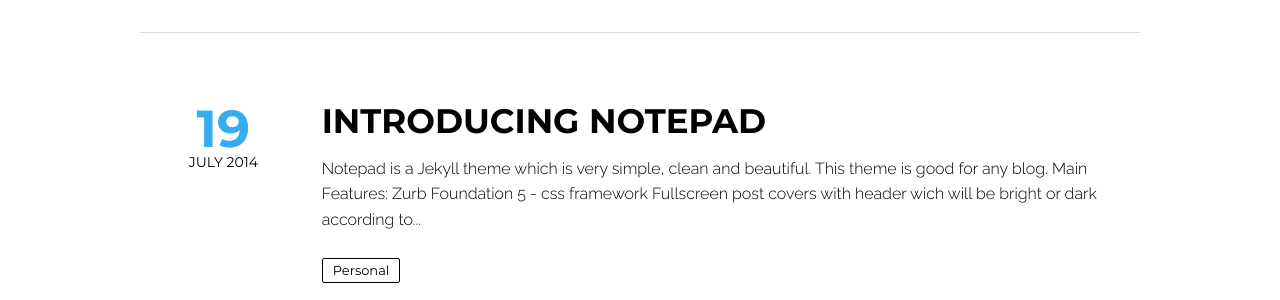
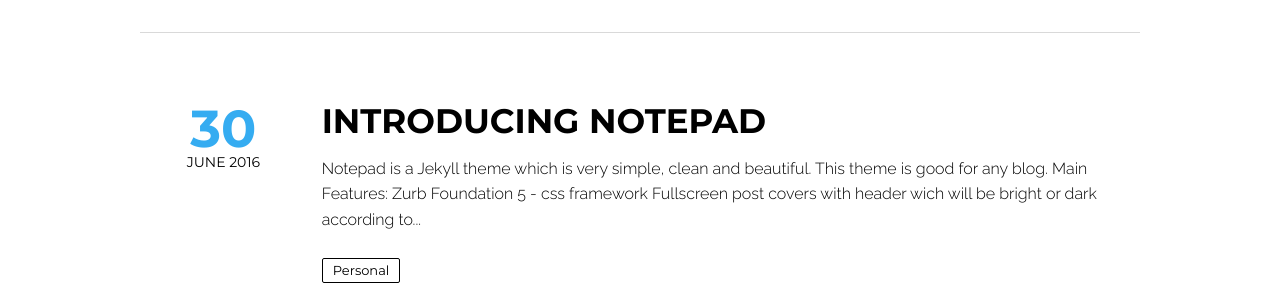
Before and after one commit to gestionanddo/gestionanddo.github.io, a Jekyll site: the page built from index.html, in a window 1280 px wide and 900 px high, scrolled down 962 px. Shown: the part 163-463 px from the top of the window. Built offline with Jekyll 4.4.1, drawn with Linux system fonts in a browser that asks for light colours; nearby versions of some CDN libraries; the list of posts is cut into pages by our own code; comment, search, counter and statistics services are not loaded.

Commit message:
Update and rename 2014-07-19-introducing-notepad.md to 2016-06-30-introducing-notepad.md

```diff
--- a/_posts/2014-07-19-introducing-notepad.md
+++ b/_posts/2016-06-30-introducing-notepad.md
@@ -3,7 +3,7 @@
 title: "Introducing Notepad"
 description:
 headline:
-modified: 2014-07-19
+modified: 2016-06-30
 category: personal
 tags: []
 imagefeature: cover1.jpg
```
